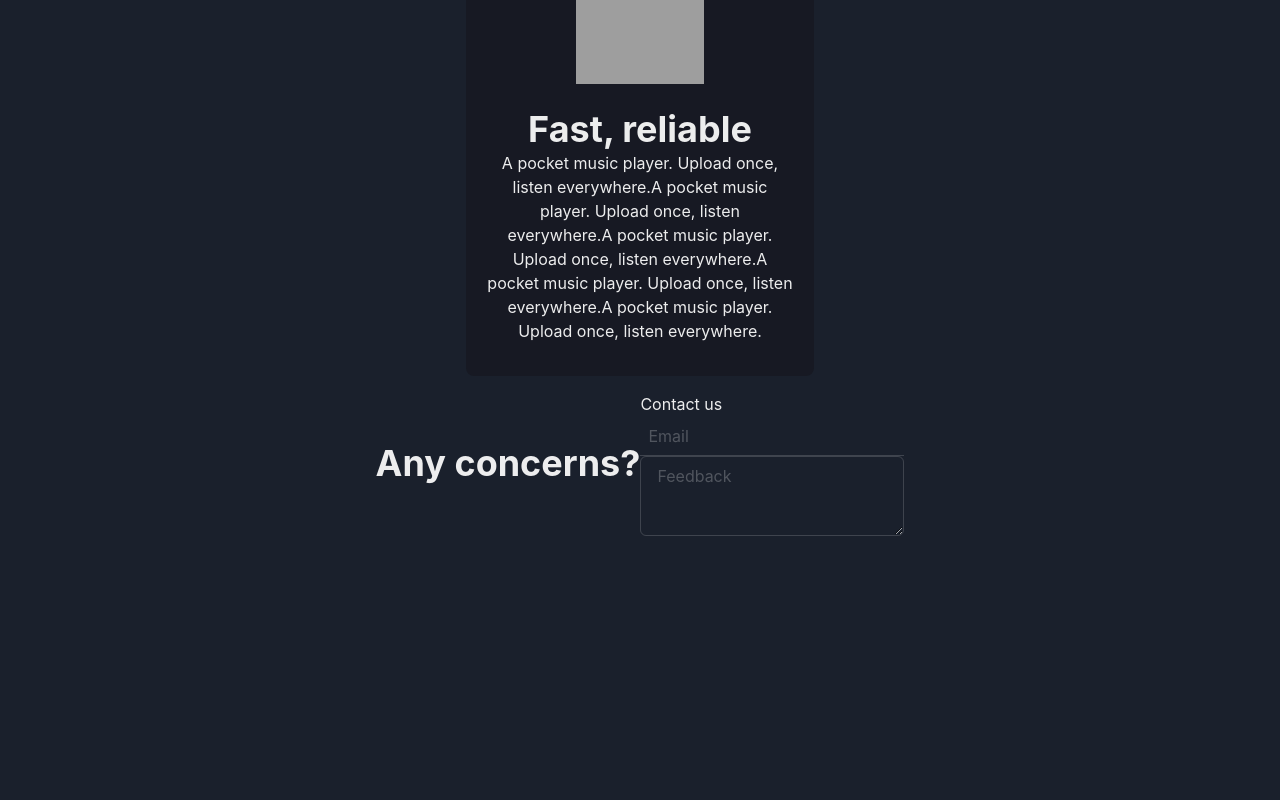
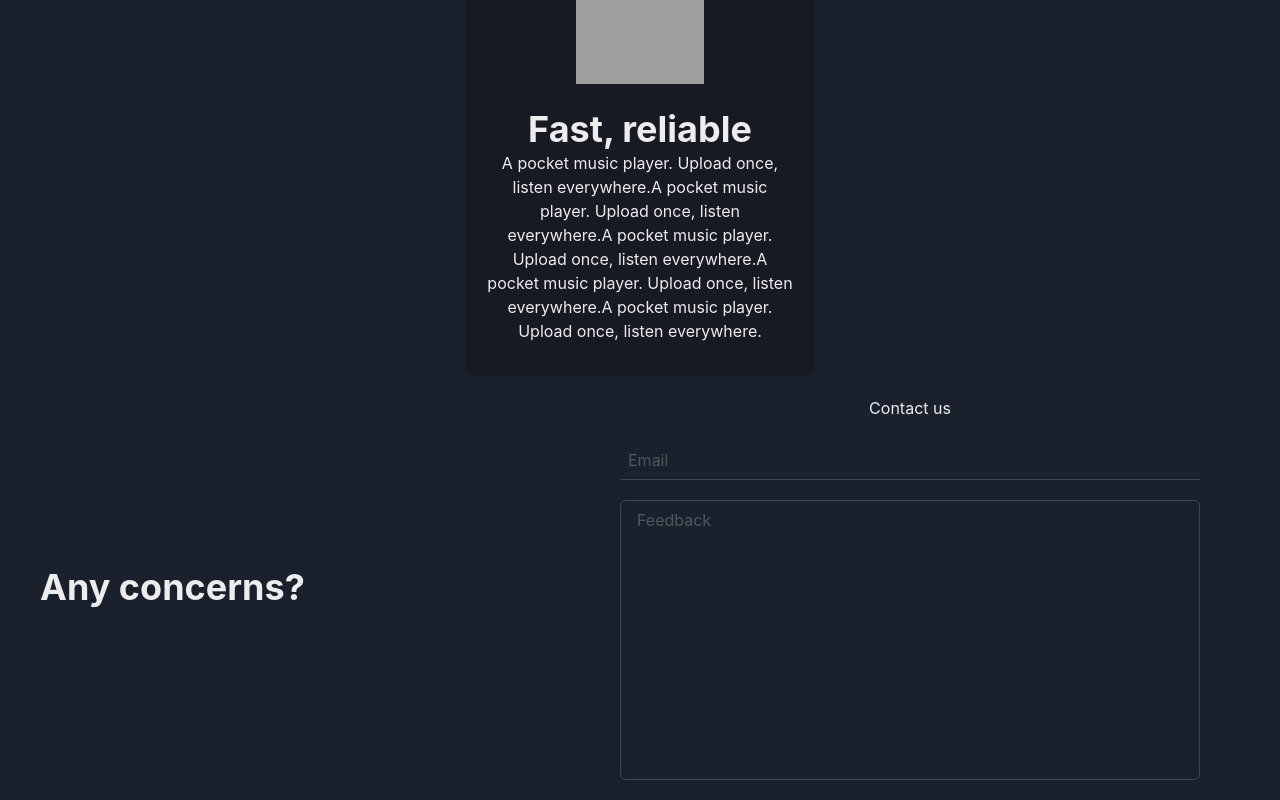
Before and after one commit to kg2714/MHP-Homepage, a React (Create React App) app: page / in a window 1280 px wide. Shown: the part 1422-2222 px from the top of the page. Before the commit the page ends 1974 px from the top, so only its background shows below. Built offline with nearby package versions, Linux system fonts and the light colour scheme; grey boxes are pictures that could not be loaded.

Commit message:
Style the Contact Us section

```diff
--- a/src/pages/components/ContactUs.tsx
+++ b/src/pages/components/ContactUs.tsx
@@ -7,23 +7,58 @@ import {
   Textarea,
   Heading,
   Input,
+  Spacer,
+  Stack,
+  useColorModeValue,
 } from "@chakra-ui/react"
 
 const ContactUs = () => {
   return (
-    <Center my={4}>
-      <Heading>Any concerns?</Heading>
-      <Flex direction={"column"}>
+    <Stack
+      mx={10}
+      my={5}
+      direction={{
+        base: "column",
+        md: "row",
+      }}
+    >
+      <Center>
+        <Heading>Any concerns?</Heading>
+      </Center>
+      <Spacer />
+      <Stack
+        textAlign={"center"}
+        justifyContent={"center"}
+        direction={"column"}
+        mx={{
+          md: 10,
+          base: 0,
+        }}
+        spacing={5}
+      >
         <Text>Contact us</Text>
         <Input
           placeholder="Email"
           variant={"flushed"}
-          focusBorderColor="#3e3e3e"
+          focusBorderColor="#8ef88a"
           px={2}
+          width={{
+            md: "580px",
+            base: "full",
+          }}
         />
-        <Textarea placeholder="Feedback" />
-      </Flex>
-    </Center>
+        <Textarea
+          placeholder="Feedback"
+          height={{
+            md: "280px",
+            base: "180px",
+          }}
+          resize={"none"}
+          outline={"none"}
+          focusBorderColor="#9e7faa"
+        />
+      </Stack>
+    </Stack>
   )
 }
 
```
